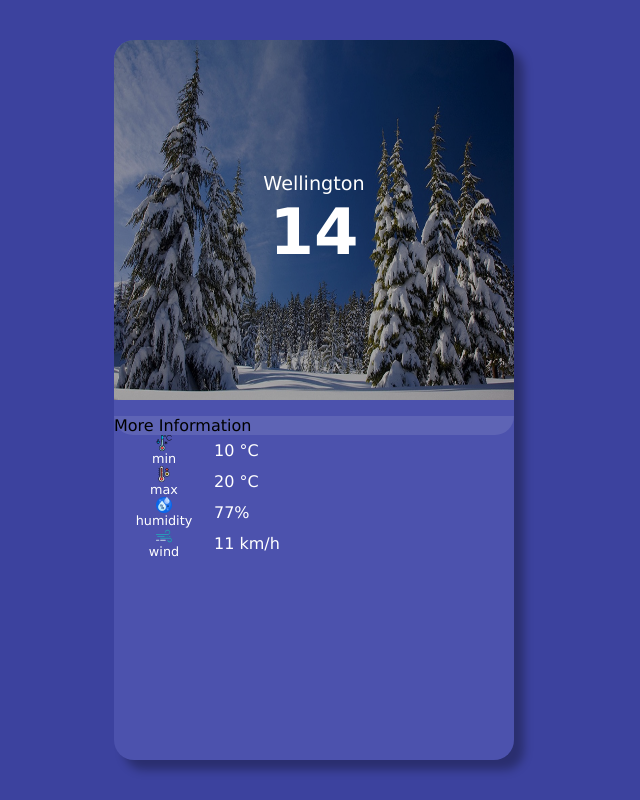
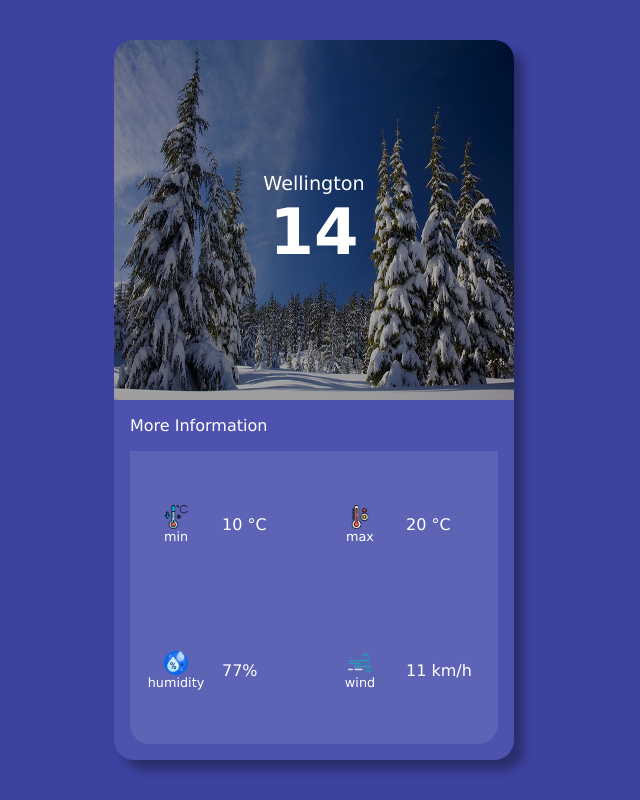
Before and after one commit to developwizard/weather-app, an Angular app: page / in a window 1280 px wide. Shown: the whole page, without its empty margins (326-966 px from the left). Built offline with nearby package versions, Linux system fonts and the light colour scheme.

Commit message:
Added styles to bottom template part

```diff
--- a/src/styles.css
+++ b/src/styles.css
@@ -44,6 +44,18 @@ body {
   border-top-right-radius: 20px;
 }
 
+.lower-data {
+  position: relative;
+  overflow: hidden;
+  width: 100%;
+  height: 50%;
+  border-bottom-left-radius: 20px;
+  border-bottom-right-radius: 20px;
+  padding: 1em;
+  display: flex;
+  flex-direction: column;
+}
+
 .upper-data img {
   position: absolute;
   top: 0;
@@ -78,6 +90,9 @@ body {
 }
 
 .more-info-label {
+  color: var(--white);
+}
+.more-info-container {
   flex: 1;
   background-color: var(--shadow-light);
   border-bottom-left-radius: 20px;
@@ -104,7 +119,7 @@ body {
 }
 
 .info-block-label img {
-  width: 1em;
+  width: 1.5em;
 }
 
 .info-block-label span {
```
